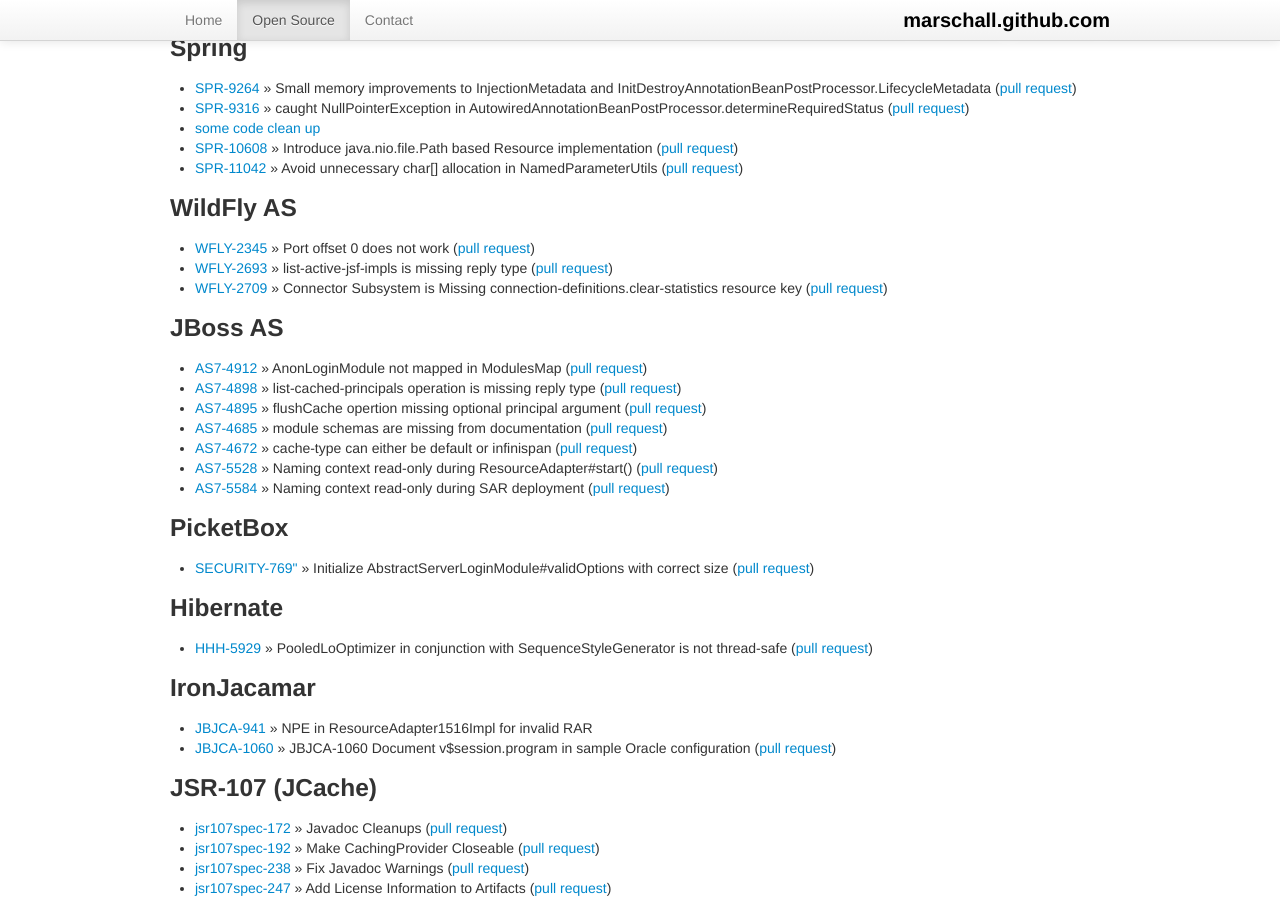
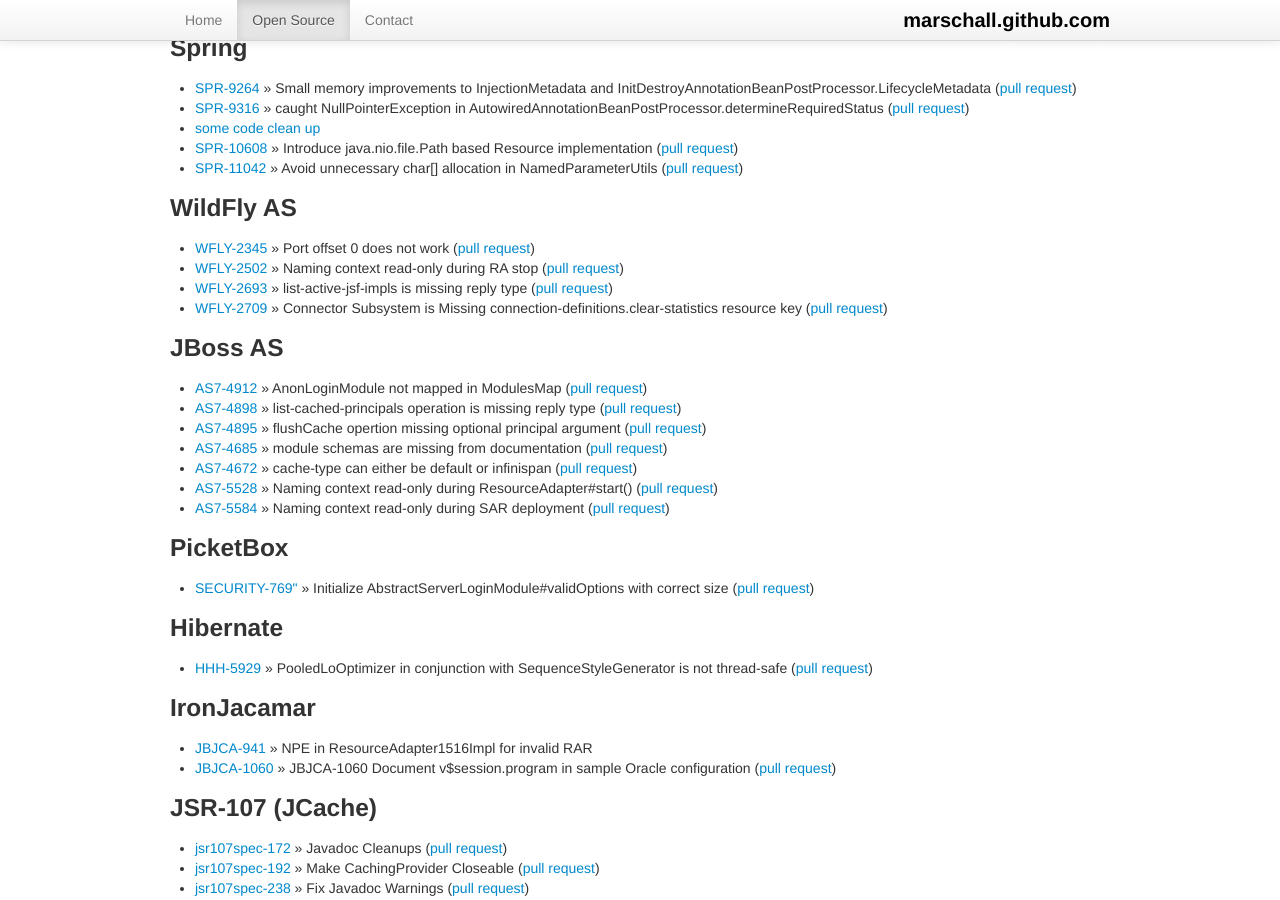
Before and after one commit to marschall/marschall.github.com, a Jekyll site: the page built from open-source.html, in a window 1280 px wide and 900 px high, scrolled down 782 px. Built offline with Jekyll 4.4.1, drawn with Linux system fonts in a browser that asks for light colours.

Commit message:
add WFLY-2505wq

```diff
--- a/open-source.html
+++ b/open-source.html
@@ -59,6 +59,8 @@
 <h3>WildFly AS</h3>
 <ul>
   <li><a href="https://issues.jboss.org/browse/WFLY-2345">WFLY-2345</a> &raquo; Port offset 0 does not work (<a href="https://github.com/wildfly/wildfly/pull/5307">pull request</a>)</li>
+  <li><a href="https://issues.jboss.org/browse/WFLY-2502">WFLY-2502</a> &raquo; Naming context read-only during RA stop (<a href="https://github.com/wildfly/wildfly/pull/5461">pull request</a>)</li>
+
   <li><a href="https://issues.jboss.org/browse/WFLY-2693">WFLY-2693</a> &raquo; list-active-jsf-impls is missing reply type (<a href="https://github.com/wildfly/wildfly/pull/5653">pull request</a>)</li>
   <li><a href="https://issues.jboss.org/browse/WFLY-2709">WFLY-2709</a> &raquo; Connector Subsystem is Missing connection-definitions.clear-statistics resource key (<a href="https://github.com/wildfly/wildfly/pull/5660">pull request</a>)</li>
 
```
